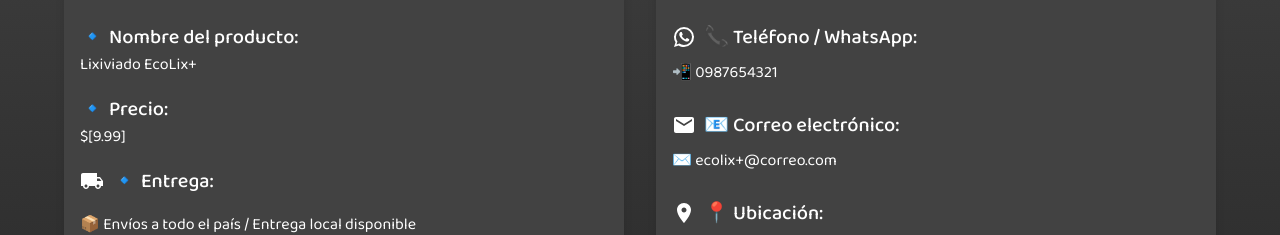
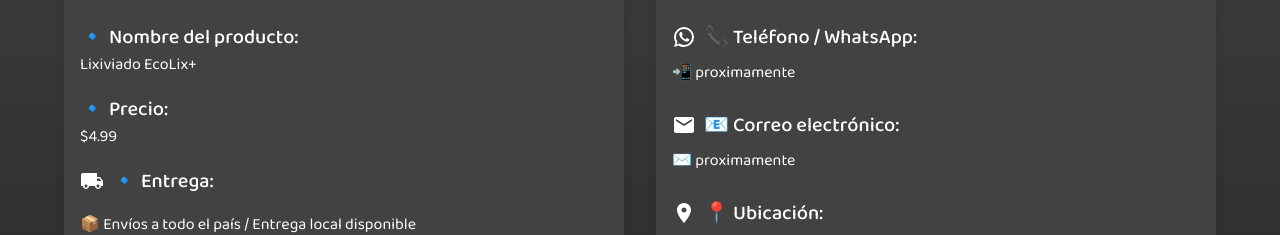
Before and after one commit to fabi1403/EcoLixplus, a React (Vite) app: page /contact in a window 1280 px wide. Shown: the part 219-454 px from the top of the page. Built offline with nearby package versions, Linux system fonts and the light colour scheme.

Commit message:
Contact.jsx

```diff
--- a/src/pages/Contact.jsx
+++ b/src/pages/Contact.jsx
@@ -28,7 +28,7 @@ function Contact() {
               </Box>
               <Box sx={{ mb: 2 }}>
                 <Typography variant="h6">🔹 Precio:</Typography>
-                <Typography>$[9.99]</Typography>
+                <Typography>$4.99</Typography>
               </Box>
               <Box sx={{ display: 'flex', alignItems: 'center', mb: 2 }}>
                 <LocalShippingIcon sx={{ mr: 1 }} />
@@ -51,7 +51,7 @@ function Contact() {
                 <Typography variant="h6" sx={{ display: 'flex', alignItems: 'center', mb: 1 }}>
                   <WhatsAppIcon sx={{ mr: 1 }} /> 📞 Teléfono / WhatsApp:
                 </Typography>
-                <Typography>📲 0987654321 </Typography>
+                <Typography>📲 proximamente </Typography>
                 <Typography variant="body2" color="text.secondary">
 
                 </Typography>
@@ -61,7 +61,7 @@ function Contact() {
                 <Typography variant="h6" sx={{ display: 'flex', alignItems: 'center', mb: 1 }}>
                   <EmailIcon sx={{ mr: 1 }} /> 📧 Correo electrónico:
                 </Typography>
-                <Typography>✉️ ecolix+@correo.com </Typography>
+                <Typography>✉️ proximamente </Typography>
               </Box>
 
               <Box sx={{ mb: 3 }}>
```
